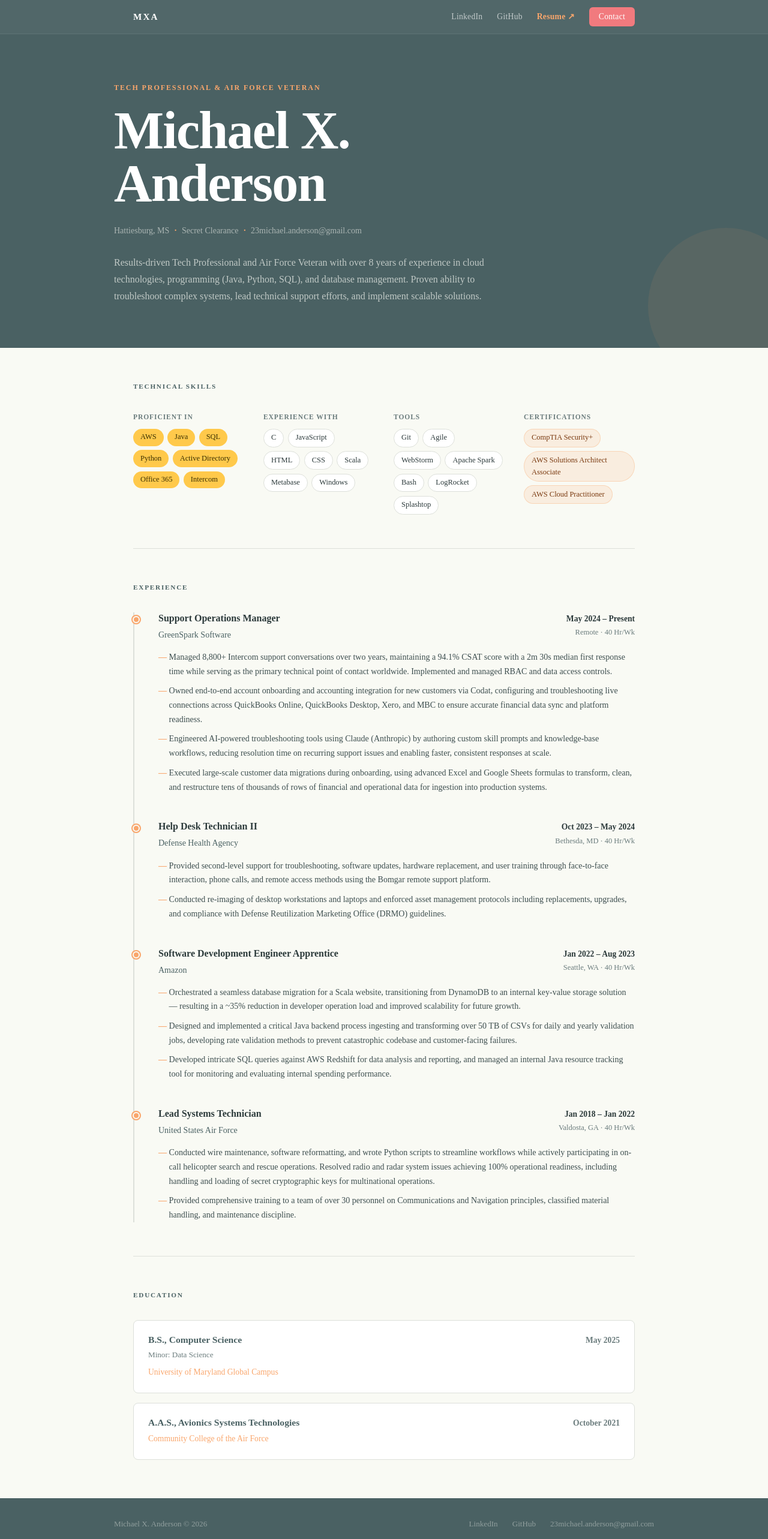
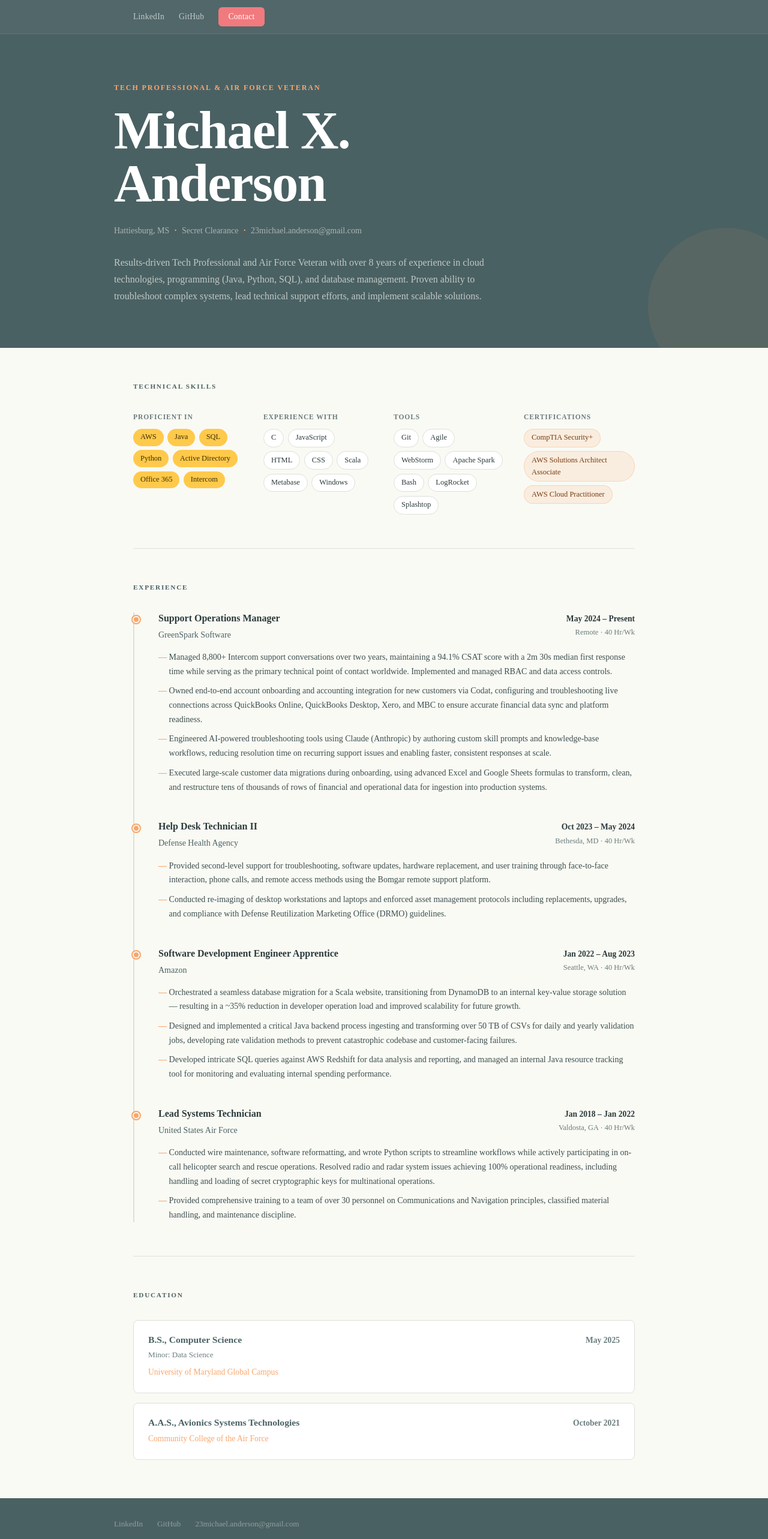
Before and after one commit to lazaruscreate/ResumeWebsite, a Next.js app: page / in a window 1280 px wide. Shown: the top 2566 px of the page at 60% size. Built offline with nearby package versions, Linux system fonts and the light colour scheme.

Commit message:
Removing the Resume link
Need to do more digging as to why my preauth link isn't working. for now removing the link so the site is cleaner.

```diff
--- a/app/page.js
+++ b/app/page.js
@@ -17,11 +17,9 @@ function Nav() {
   return (
     <nav className="nav">
       <div className="nav-inner">
-        <span className="nav-brand">MXA</span>
         <div className="nav-links">
           <a href="https://www.linkedin.com/in/mikexanderson/" target="_blank" rel="noopener">LinkedIn</a>
           <a href="https://github.com/lazaruscreate" target="_blank" rel="noopener">GitHub</a>
-          <a href="/api/resume" target="_blank" rel="noopener" className="nav-resume">Resume ↗</a>
           <a href="mailto:23michael.anderson@gmail.com" className="nav-cta">Contact</a>
         </div>
       </div>
@@ -219,7 +217,6 @@ function Footer() {
   return (
     <footer className="footer">
       <div className="footer-inner">
-        <span>Michael X. Anderson &copy; 2026</span>
         <div className="footer-links">
           <a href="https://www.linkedin.com/in/mikexanderson/" target="_blank" rel="noopener">LinkedIn</a>
           <a href="https://github.com/lazaruscreate" target="_blank" rel="noopener">GitHub</a>
```
